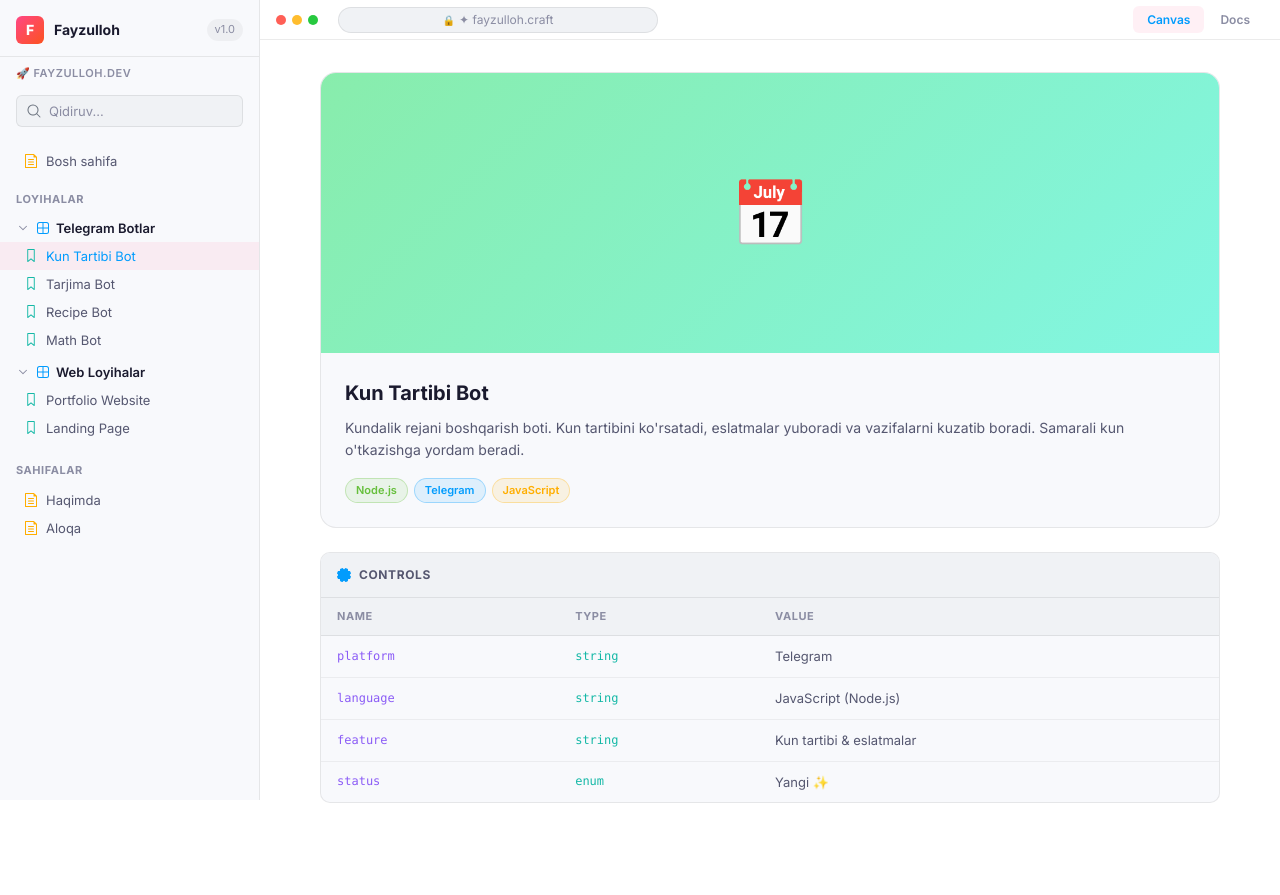
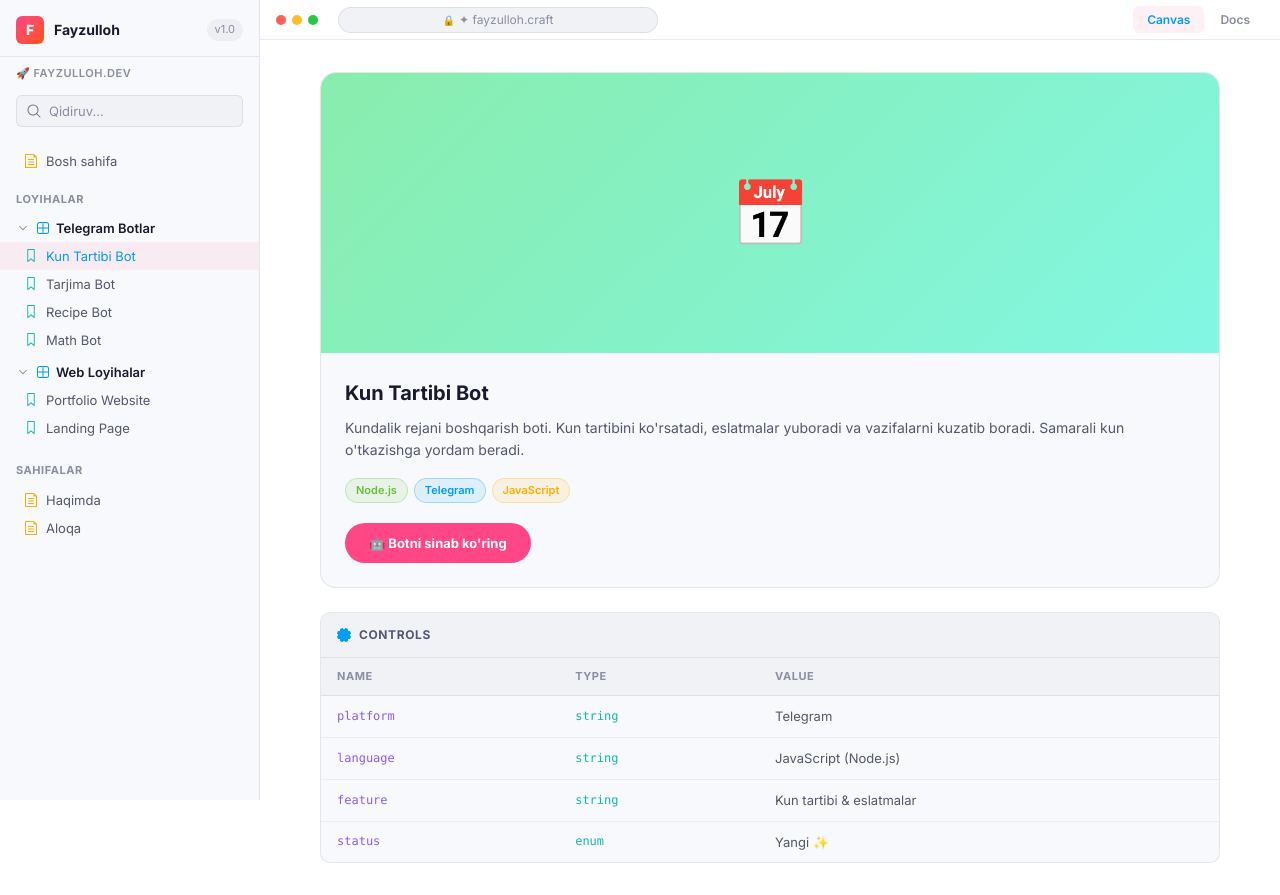
Before and after one commit to ilhomovfayzulloh5-star/my-portfolio, a React (Vite) app: page / in a window 1280 px wide. Both pictures are taken after a click on the button "Kun Tartibi Bot". Before the commit the page ends 835 px from the top, so only its background shows below. Built offline with nearby package versions, Linux system fonts and the light colour scheme.

Commit message:
Add bot links to project cards

```diff
--- a/src/components/ProjectCard.jsx
+++ b/src/components/ProjectCard.jsx
@@ -15,6 +15,17 @@
             </span>
           ))}
         </div>
+        {project.botLink && (
+          <a
+            href={project.botLink}
+            target="_blank"
+            rel="noopener noreferrer"
+            className="btn btn-primary"
+            style={{ marginTop: '20px', fontSize: '13px', height: '40px' }}
+          >
+            🤖 Botni sinab ko'ring
+          </a>
+        )}
       </div>
     </div>
   );
--- a/src/data/projects.js
+++ b/src/data/projects.js
@@ -9,6 +9,7 @@
     tagClasses: ['node', 'telegram', 'js'],
     icon: '📅',
     gradient: 'linear-gradient(135deg, #43e97b, #38f9d7)',
+    botLink: 'https://t.me/acuroutine_bot',
     props: [
       { name: 'platform', type: 'string', value: 'Telegram' },
       { name: 'language', type: 'string', value: 'JavaScript (Node.js)' },
@@ -26,6 +27,7 @@
     tagClasses: ['node', 'telegram', 'node'],
     icon: '🌍',
     gradient: 'linear-gradient(135deg, #667eea, #764ba2)',
+    botLink: 'https://t.me/Tarjima2_bot',
     props: [
       { name: 'platform', type: 'string', value: 'Telegram' },
       { name: 'language', type: 'string', value: 'JavaScript (Node.js)' },
```
